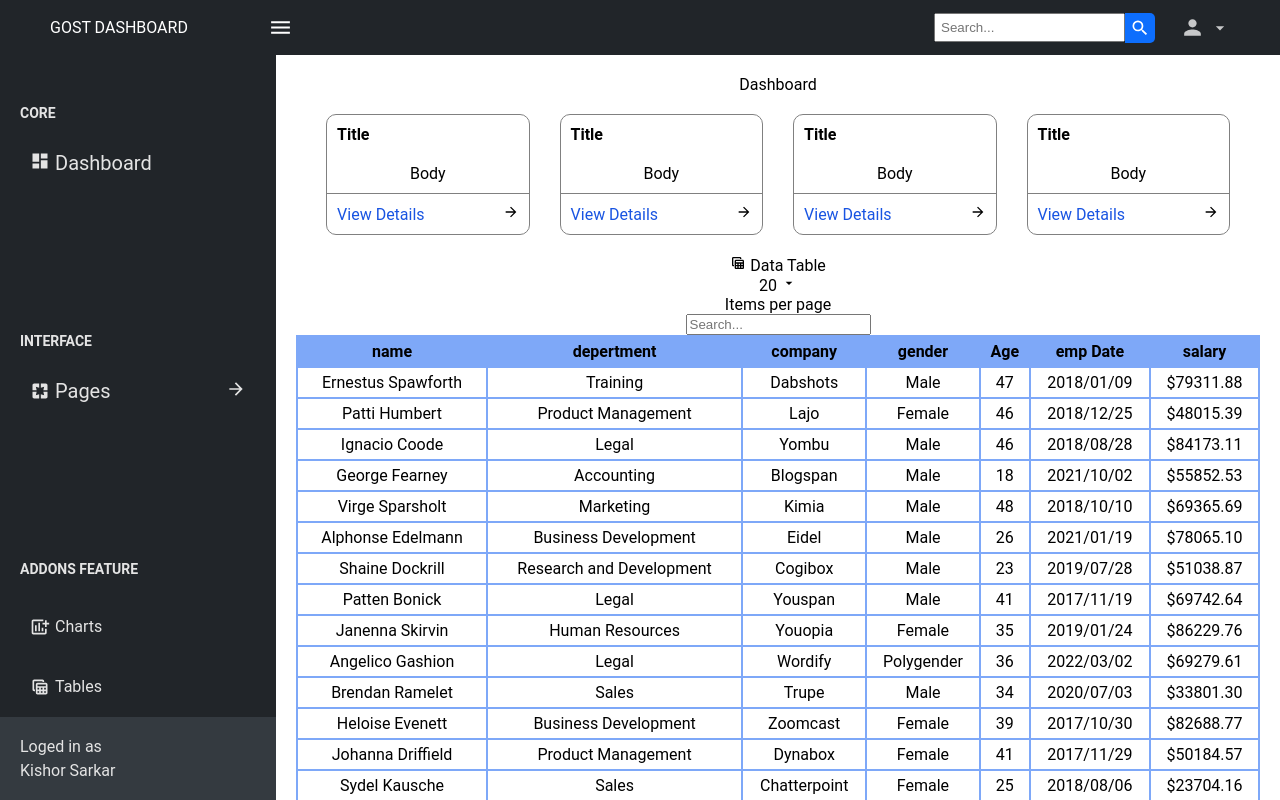
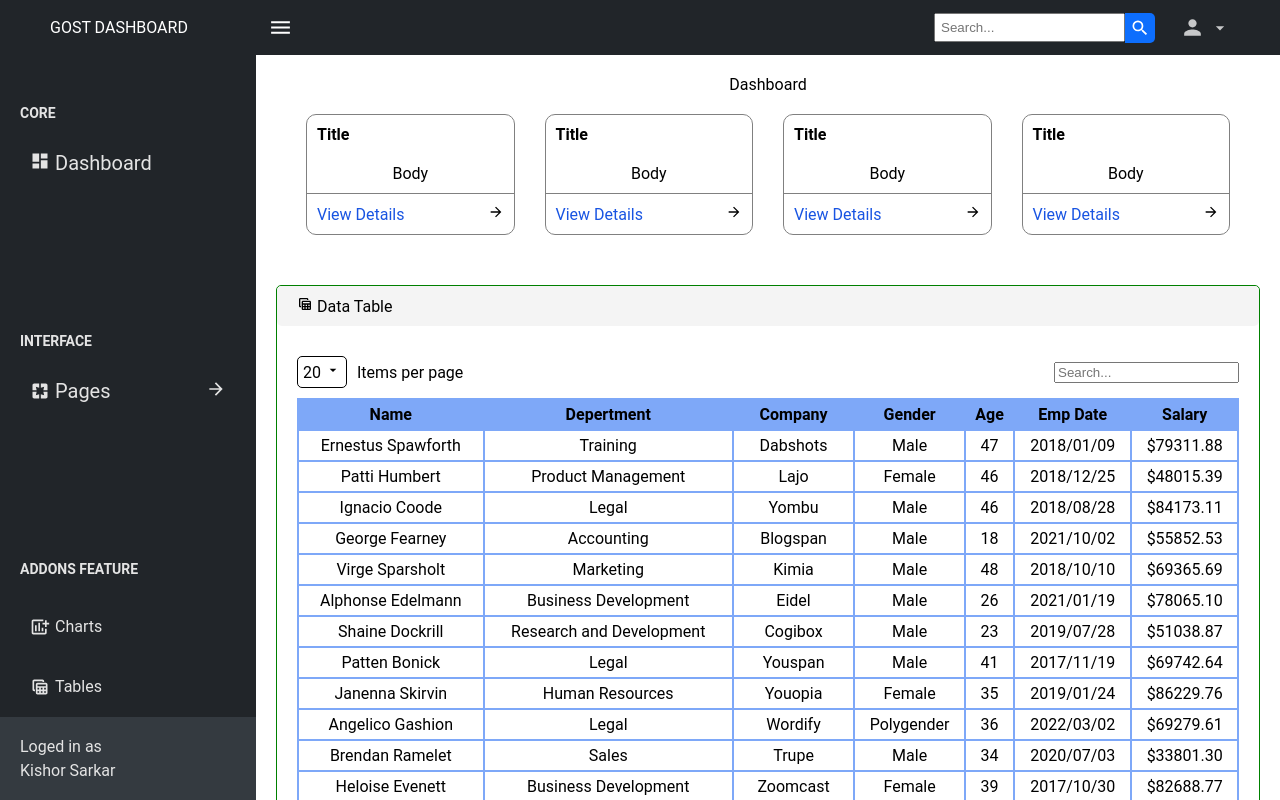
Before and after one commit to gostgmaer/react-dashboard, a React (Create React App) app: page / in a window 1280 px wide. Shown: the top 800 px of the page. Built offline with nearby package versions, Linux system fonts and the light colour scheme.

Commit message:
Update css of table

```diff
--- a/src/App.js
+++ b/src/App.js
@@ -11,7 +11,7 @@ function App() {
     <div className="App">
     <main>
 
-    <header className="headerBlock"><Header></Header></header>
+    <header className="headerBlock"><Header logout={undefined}></Header></header>
     <div className="container"> <Sidebar></Sidebar>
     <div className="elements"> <AppRouting></AppRouting></div>
      </div>
--- a/src/Components/Header/Header.jsx
+++ b/src/Components/Header/Header.jsx
@@ -8,7 +8,8 @@ import {
   MdSearch,
 } from "react-icons/md";
 import { useGlobalContext } from "../../Context/Context";
-const Header = () => {
+import { Link } from "react-router-dom";
+const Header = ({logout}) => {
 
   const {toggleSidebarShow} = useGlobalContext()
 const [hamburger, setHamburger] = useState(false);
@@ -44,10 +45,10 @@ const [hamburger, setHamburger] = useState(false);
            {hamburger?<MdArrowDropUp></MdArrowDropUp>:<MdArrowDropDown></MdArrowDropDown>}
             </div>
             <ul className="dropdown-menu" style={hamburger?{display:'block'}:{}}>
-              <li className="dropdown-item">Setting</li>
-              <li className="dropdown-item">Profile</li>
+              <li className="dropdown-item"><Link to={'/setting'}>Setting</Link></li>
+              <li className="dropdown-item"><Link to={'/profile'}>Profile</Link></li>
               <hr />
-              <li className="dropdown-item">Logout</li>
+              <li className="dropdown-item" onClick={logout}>Logout</li>
             </ul>
           </div>
         </div>
--- a/src/Components/Header/header.scss
+++ b/src/Components/Header/header.scss
@@ -104,6 +104,9 @@
           border-radius: 0.25rem;
           .dropdown-item {
             margin: 5px;
+            a{
+              color:  #212529;
+            }
           }
         }
       }
--- a/src/Components/Sidebar/Sidebar.jsx
+++ b/src/Components/Sidebar/Sidebar.jsx
@@ -21,7 +21,7 @@ const Sidebar = () => {
   return (
     <div
       className="Sidebar"
-      style={toggleSidebar ? { flex: 0, display: "none" } : {}}>
+      style={toggleSidebar ? { flex: 0,width:0} : {flex: 1}}>
       <div className="sidebarWrapper">
        <div className="sidebarTop"> <div className="core">
           <h3>Core</h3>
--- a/src/Pages/Dashboard/Dashboard.scss
+++ b/src/Pages/Dashboard/Dashboard.scss
@@ -1,16 +1,78 @@
-.Dashboard{
-
+.Dashboard {
   margin: 20px;
-    .tiles{
+  .tiles {
     display: flex;
     align-items: center;
     justify-content: space-between;
     gap: 30px;
   }
-    .dataTable{
-        table.customTable {
+  .dataTable {
+    margin: 50px 0;
+    .Table {
+     // padding: 20px;
+      padding-top: 0;
+      background: #ffffff;
+      border-radius: 5px;
+       border: 0.5px solid green;
+      .heading {
+        display: flex;
+        border-radius: 5px;
+        padding: 10px 20px ;
+        background-color: rgb(244, 244, 244);
+        gap: 5px;
+        align-items: center;
+      }
+      .body {
+        padding: 20px;
+        .filter {
+          .filterBlock {
+            display: flex;
+            justify-content: space-between;
+            align-items: center;
+            padding: 10px 0 ;
+            .dropdown {
+
+              position: relative;
+              .drop-top {
+                display: flex;
+                gap: 10px;
+                align-items: center;
+                .icons{
+                  border: 1px solid;
+                  padding: 5px;
+                  border-radius: 5px;
+                }
+
+              }
+              .dropdown-menu{
+                top: 100%;
+                margin-top: 0.125rem;
+                //right: 0;
+                left: auto;
+                list-style: none;
+                position: absolute;
+                z-index: 20;
+                display: none;
+                min-width: 5rem;
+                padding: 0.5rem;
+                font-size: 1rem;
+                color: #212529;
+                text-align: left;
+                background-color: #fff;
+                background-clip: padding-box;
+                border: 1px solid rgba(0, 0, 0, 0.15);
+                border-radius: 0.25rem;
+
+              }
+            }
+          }
+        }
+      }
+    }
+
+    .customTable {
       width: 100%;
-            background-color: #FFFFFF;
+      background-color: #ffffff;
       border-collapse: collapse;
       border-width: 2px;
       border-color: #7ea8f8;
@@ -18,7 +80,8 @@
       color: #000000;
     }
 
-          table.customTable td, table.customTable th {
+    table.customTable td,
+    table.customTable th {
       border-width: 2px;
       border-color: #7ea8f8;
       border-style: solid;
@@ -27,6 +90,7 @@
 
     table.customTable thead {
       background-color: #7ea8f8;
+      text-transform: capitalize;
     }
   }
 }
--- a/src/Pages/Dashboard/Table.jsx
+++ b/src/Pages/Dashboard/Table.jsx
@@ -94,13 +94,11 @@ const Table = () => {
             <ul
               className="dropdown-menu"
               style={perpage ? { display: "block" } : {display:'none'}}>
-              {
-                <ul>
-                  {Array.from(Array(6).keys()).map((item) => (
-                    // @ts-ignore
-                    <li onClick={(e)=>setshowItem(e.target.innerText)} key={item}>{(item+1) *5}</li>
-                  ))}
-                </ul>
+
+                {Array.from(Array(6).keys()).map((item) => (
+                  // @ts-ignore
+                  <li onClick={(e)=>{setshowItem(e.target.innerText);setPerpage(!perpage)}} key={item}>{(item+1) *5}</li>
+                ))
               }
             </ul>
           </div>
--- /dev/null
+++ b/src/Pages/Profiles/Profile.jsx
@@ -0,0 +1,9 @@
+import React from 'react'
+
+const Profile = () => {
+  return (
+    <div className='Profile'>Profile</div>
+  )
+}
+
+export default Profile
--- /dev/null
+++ b/src/Pages/Profiles/profile.scss
@@ -0,0 +1,3 @@
+.Profile{
+
+}
--- /dev/null
+++ b/src/Pages/Settings/Settings.jsx
@@ -0,0 +1,9 @@
+import React from 'react'
+
+const Settings = () => {
+  return (
+    <div className='Settings'>Settings</div>
+  )
+}
+
+export default Settings
--- a/src/Utils/Routing/AppRouting.jsx
+++ b/src/Utils/Routing/AppRouting.jsx
@@ -6,9 +6,11 @@ import Chart from "../../Pages/Charts/Chart";
 import Contact from "../../Pages/Contact/Contact";
 import Dashboard from "../../Pages/Dashboard/Dashboard";
 import Login from "../../Pages/Login/Login";
+import Profile from "../../Pages/Profiles/Profile";
 import Reports from "../../Pages/Reports/Reports";
 import Revinue from "../../Pages/Revinue/Revinue";
 import Sales from "../../Pages/Sales/Sales";
+import Settings from "../../Pages/Settings/Settings";
 import Signup from "../../Pages/Signup/Signup";
 import Tables from "../../Pages/Tables/Tables";
 
@@ -26,6 +28,8 @@ const AppRouting = () => {
         <Route path="/tables" element={<Tables></Tables>}></Route>
         <Route path="/login" element={<Login></Login>}></Route>
         <Route path="/singup" element={<Signup></Signup>}></Route>
+        <Route path="/profile" element={<Profile></Profile>}></Route>
+        <Route path="/setting" element={<Settings></Settings>}></Route>
       </Routes>
       <Footer></Footer>
     </Fragment>
```
Also changed, not shown: src/Components/ToggleBlock/ToggleItem.jsx (+11 -5 lines), src/Pages/Settings/Settings.scss (added). Lines whose indentation alone changed are shown as unchanged.
